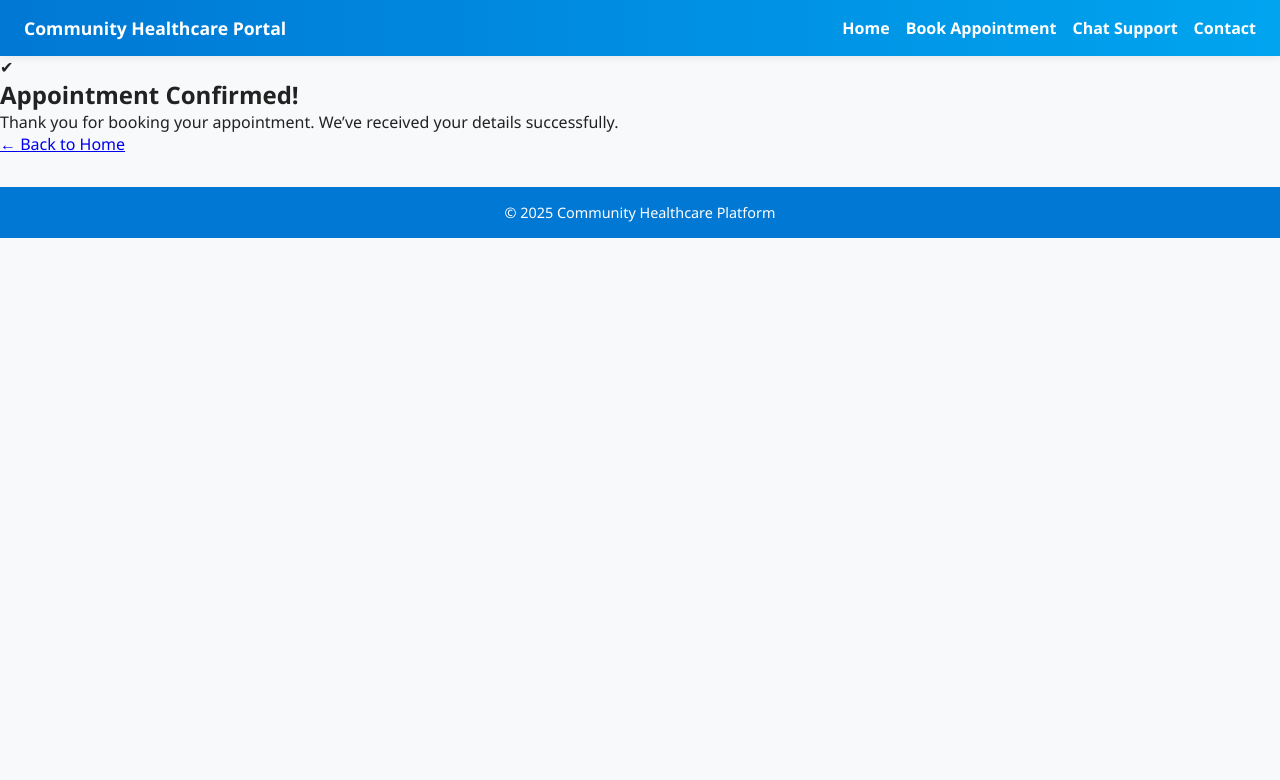
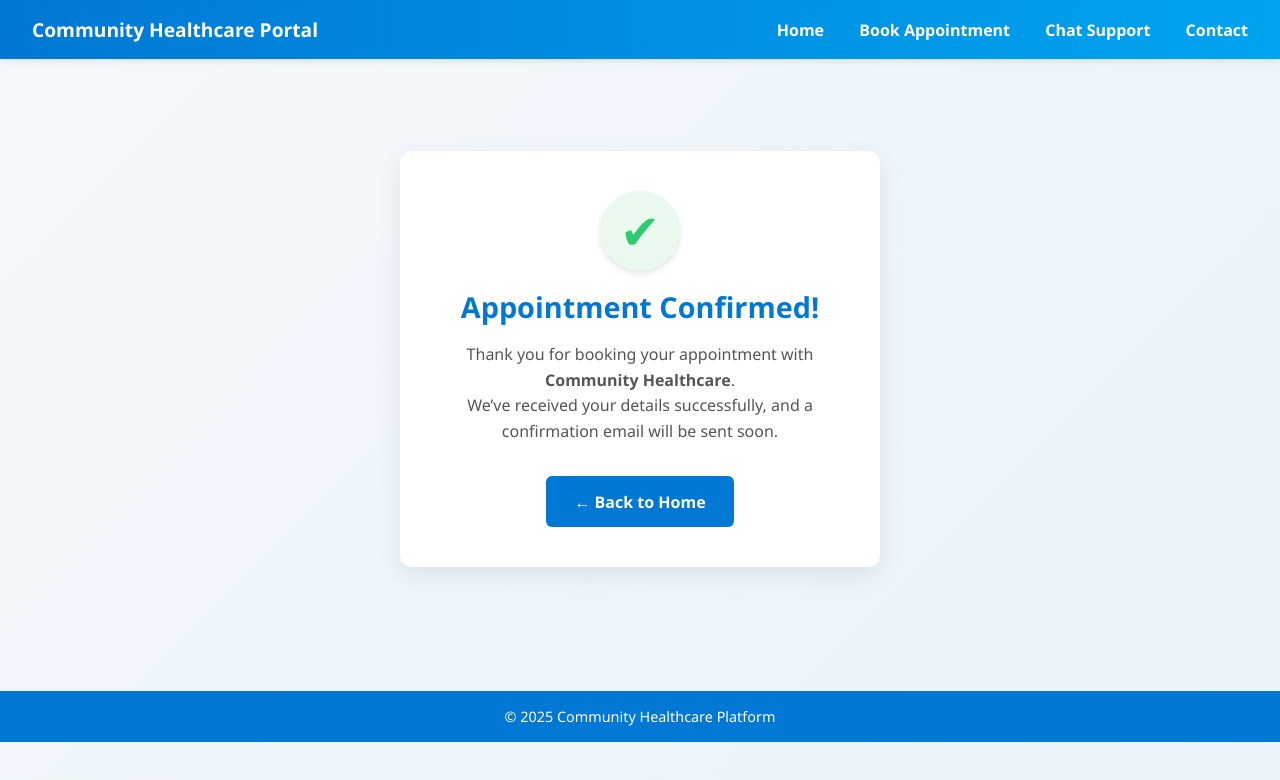
Before and after one commit to affiwillcarry/Capstone, a website: page views/confirmation.html in a window 1280 px wide. Drawn offline with Linux system fonts and the light colour scheme.

Commit message:
confirmation.html

```diff
--- a/views/confirmation.html
+++ b/views/confirmation.html
@@ -5,6 +5,122 @@
   <meta name="viewport" content="width=device-width, initial-scale=1.0" />
   <title>Appointment Confirmed - Community Healthcare</title>
   <link rel="stylesheet" href="/css/style.css" />
+  <style>
+    body {
+      font-family: "Segoe UI", Roboto, Arial, sans-serif;
+      background: linear-gradient(135deg, #f3f8fc, #eaf3f9);
+      margin: 0;
+      padding: 0;
+      color: #333;
+    }
+
+    header {
+      background: linear-gradient(90deg, #0078d4, #00a4ef);
+      color: #fff;
+      padding: 1rem 2rem;
+      display: flex;
+      align-items: center;
+      justify-content: space-between;
+      box-shadow: 0 2px 6px rgba(0, 0, 0, 0.1);
+    }
+
+    header h1 {
+      font-size: 1.2rem;
+      font-weight: 700;
+    }
+
+    nav a {
+      color: #fff;
+      margin-left: 1.2rem;
+      text-decoration: none;
+      font-weight: 600;
+      transition: opacity 0.3s;
+    }
+
+    nav a:hover {
+      opacity: 0.8;
+    }
+
+    .confirmation-container {
+      display: flex;
+      justify-content: center;
+      align-items: center;
+      height: 75vh;
+      animation: fadeIn 1s ease-in-out;
+    }
+
+    .confirmation-card {
+      background: #fff;
+      padding: 2.5rem 3rem;
+      border-radius: 12px;
+      box-shadow: 0 8px 25px rgba(0, 0, 0, 0.08);
+      text-align: center;
+      max-width: 480px;
+      width: 90%;
+      animation: popUp 0.8s ease;
+    }
+
+    .checkmark {
+      font-size: 3rem;
+      color: #2ecc71;
+      background: #e9f9ee;
+      width: 80px;
+      height: 80px;
+      border-radius: 50%;
+      display: flex;
+      align-items: center;
+      justify-content: center;
+      margin: 0 auto 1rem;
+      box-shadow: 0 3px 6px rgba(0, 0, 0, 0.1);
+    }
+
+    .confirmation-card h2 {
+      color: #0078d4;
+      margin-bottom: 1rem;
+      font-size: 1.8rem;
+    }
+
+    .confirmation-card p {
+      color: #555;
+      margin-bottom: 2rem;
+      font-size: 1rem;
+      line-height: 1.6;
+    }
+
+    .back-btn {
+      display: inline-block;
+      background: #0078d4;
+      color: #fff;
+      padding: 0.9rem 1.8rem;
+      border-radius: 6px;
+      font-weight: 600;
+      text-decoration: none;
+      transition: background 0.3s ease, transform 0.2s ease;
+    }
+
+    .back-btn:hover {
+      background: #005fa3;
+      transform: translateY(-2px);
+    }
+
+    footer {
+      background: #0078d4;
+      color: #fff;
+      text-align: center;
+      padding: 1rem;
+      font-size: 0.9rem;
+    }
+
+    @keyframes fadeIn {
+      from { opacity: 0; }
+      to { opacity: 1; }
+    }
+
+    @keyframes popUp {
+      from { opacity: 0; transform: scale(0.95); }
+      to { opacity: 1; transform: scale(1); }
+    }
+  </style>
 </head>
 <body>
   <header>
@@ -21,7 +137,11 @@
     <div class="confirmation-card">
       <div class="checkmark">✔</div>
       <h2>Appointment Confirmed!</h2>
-      <p>Thank you for booking your appointment. We’ve received your details successfully.</p>
+      <p>
+        Thank you for booking your appointment with
+        <strong>Community Healthcare</strong>.<br />
+        We’ve received your details successfully, and a confirmation email will be sent soon.
+      </p>
       <a href="/" class="back-btn">← Back to Home</a>
     </div>
   </main>
```
